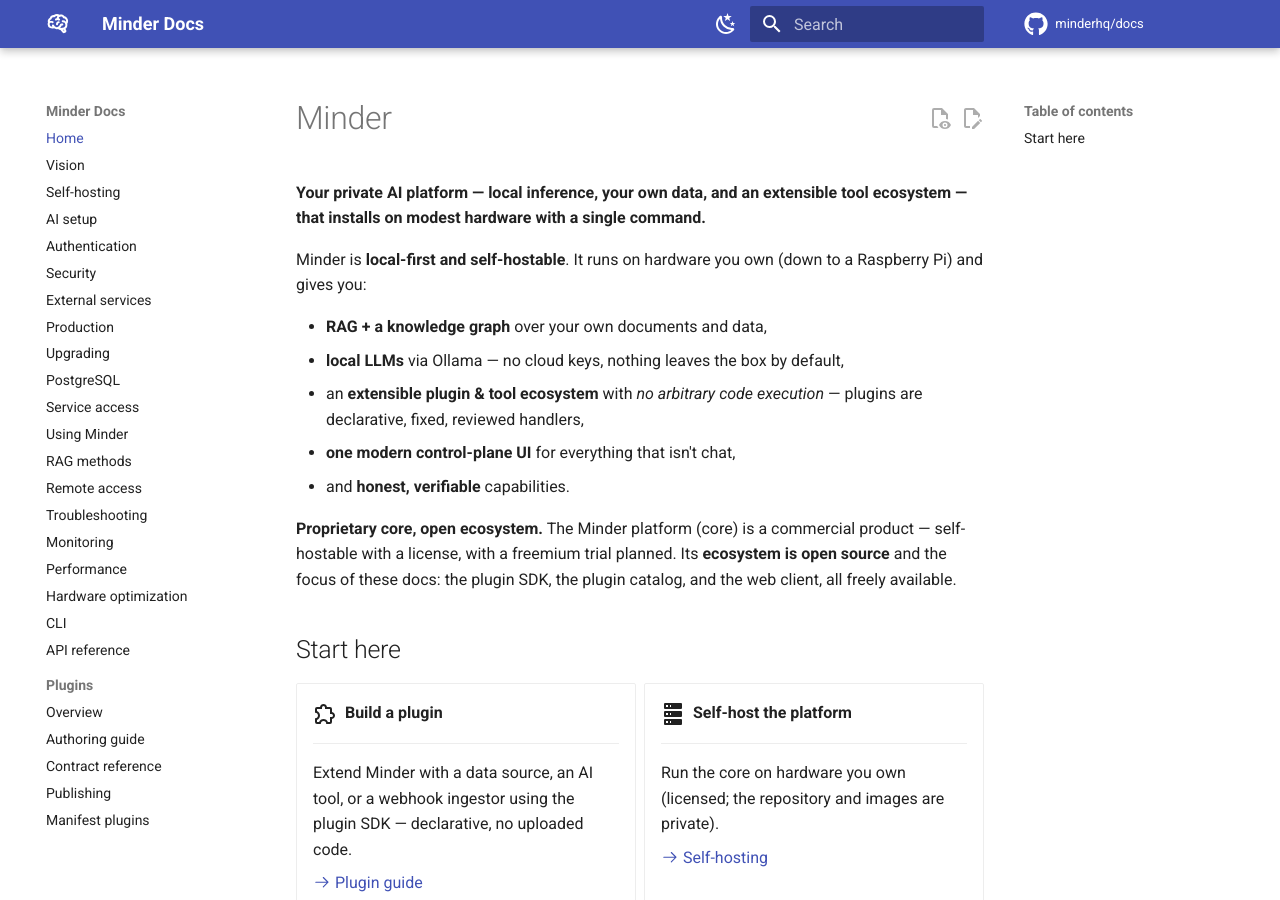
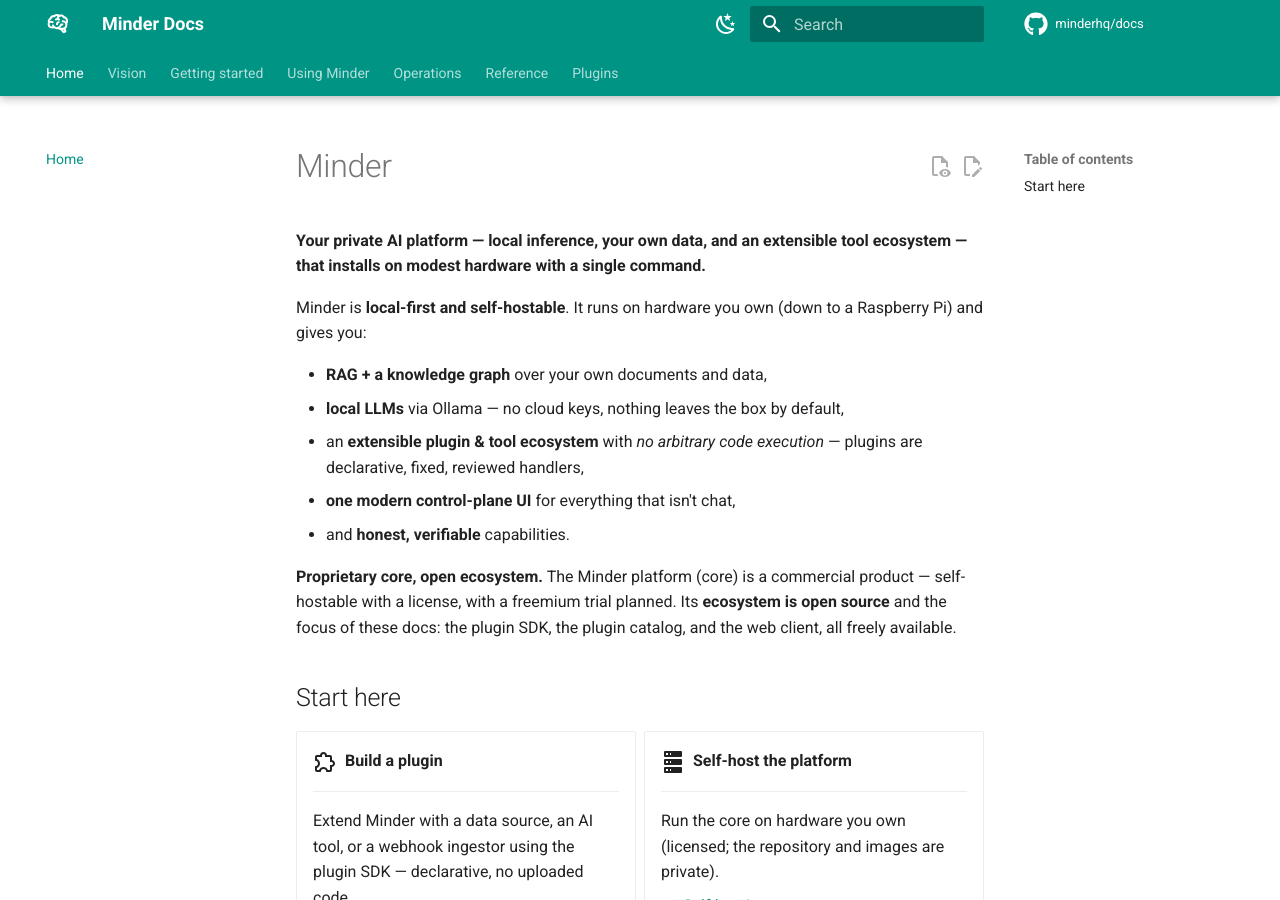
Before and after one commit to minderhq/docs, an MkDocs documentation site: the page built from docs/index.md, in a window 1280 px wide and 900 px high. Built offline with MkDocs 1.6.1 and Material for MkDocs 9.7.7, drawn with Linux system fonts in a browser that asks for light colours; comment, search, counter and statistics services are not loaded.

Commit message:
feat(theme): section the nav into tabs + brand-teal palette
The site had grown to 21 flat top-level nav entries — hard to scan. Groups them
into 7 sections surfaced as top tabs: Home, Vision, Getting started, Using
Minder, Operations, Reference, Plugins. Enables navigation.tabs (+ sticky) and
navigation.indexes. Also switches the palette from indigo to teal, matching the
mint/teal brand accent on the www marketing site. No page URLs change — only nav
grouping and colour.

Verified: mkdocs build --strict clean.

Co-Authored-By: Claude Opus 4.8 <noreply@anthropic.com>

```diff
--- a/mkdocs.yml
+++ b/mkdocs.yml
@@ -13,22 +13,25 @@ theme:
   palette:
     - media: "(prefers-color-scheme: light)"
       scheme: default
-      primary: indigo
-      accent: indigo
+      primary: teal
+      accent: teal
       toggle:
         icon: material/weather-night
         name: Dark mode
     - media: "(prefers-color-scheme: dark)"
       scheme: slate
-      primary: indigo
-      accent: indigo
+      primary: teal
+      accent: teal
       toggle:
         icon: material/weather-sunny
         name: Light mode
   features:
     - navigation.instant
     - navigation.tracking
+    - navigation.tabs
+    - navigation.tabs.sticky
     - navigation.sections
+    - navigation.indexes
     - navigation.top
     - navigation.footer
     - content.code.copy
@@ -74,24 +77,28 @@ copyright: Copyright &copy; 2026 Minder (minderhq)
 nav:
   - Home: index.md
   - Vision: vision.md
-  - Self-hosting: self-hosting.md
-  - AI setup: ai-setup.md
-  - Authentication: authentication.md
-  - Security: security.md
-  - External services: external-services.md
-  - Production: production.md
-  - Upgrading: upgrades.md
-  - PostgreSQL: postgresql.md
-  - Service access: service-access.md
-  - Using Minder: using-minder.md
-  - RAG methods: rag-methods.md
-  - Remote access: remote-access.md
-  - Troubleshooting: troubleshooting.md
-  - Monitoring: monitoring.md
-  - Performance: performance.md
-  - Hardware optimization: hardware-optimization.md
-  - CLI: cli.md
-  - API reference: api-reference.md
+  - Getting started:
+      - Self-hosting: self-hosting.md
+      - AI setup: ai-setup.md
+      - Authentication: authentication.md
+      - Security: security.md
+      - External services: external-services.md
+  - Using Minder:
+      - Overview: using-minder.md
+      - RAG methods: rag-methods.md
+      - Remote access: remote-access.md
+  - Operations:
+      - Production: production.md
+      - Upgrading: upgrades.md
+      - PostgreSQL: postgresql.md
+      - Service access: service-access.md
+      - Monitoring: monitoring.md
+      - Performance: performance.md
+      - Hardware optimization: hardware-optimization.md
+      - Troubleshooting: troubleshooting.md
+  - Reference:
+      - CLI: cli.md
+      - API reference: api-reference.md
   - Plugins:
       - Overview: plugins/index.md
       - Authoring guide: plugins/authoring.md
```
